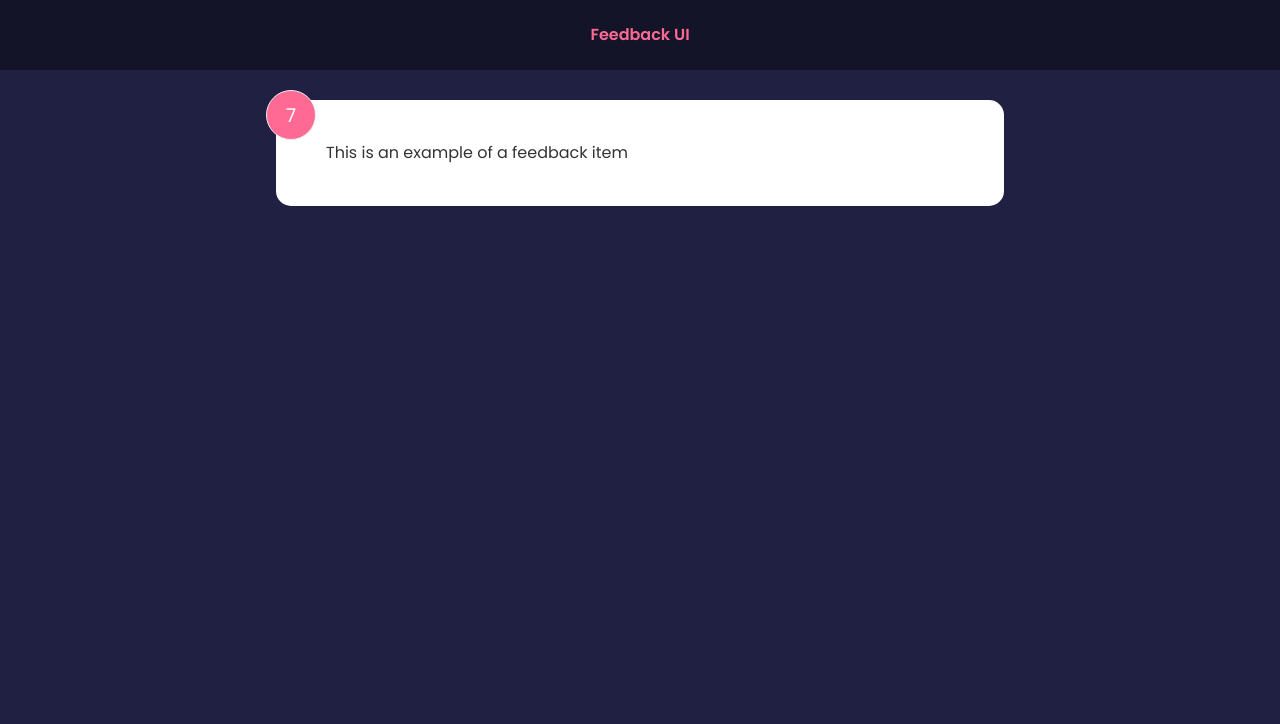
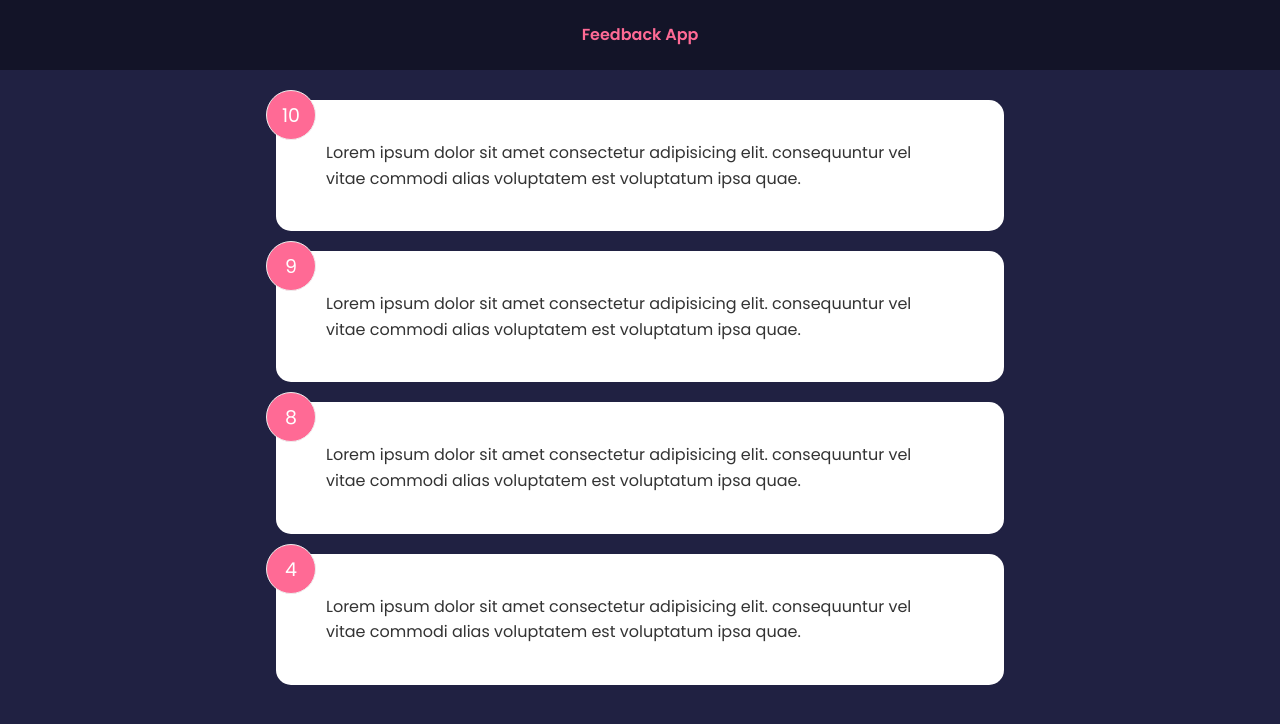
Before and after one commit to Radexman/feedback-app, a React (Create React App) app: page / in a window 1280 px wide. Shown: the top 724 px of the page. Built offline with nearby package versions, Linux system fonts and the light colour scheme.

Commit message:
Global State

```diff
--- a/src/App.js
+++ b/src/App.js
@@ -1,12 +1,16 @@
+import { useState } from "react";
 import Header from "./components/Header";
-import FeedbackItem from "./components/FeedbackItem";
+import FeedbackList from "./components/FeedbackList";
+import FeedbackData from "./data/FeedbackData";
 
 export default function App() {
+  const [feedback, setFeedback] = useState(FeedbackData);
+
   return (
     <>
       <Header />
       <div className="container">
-        <FeedbackItem />
+        <FeedbackList feedback={feedback} />
       </div>
     </>
   );
--- a/src/components/FeedbackItem.jsx
+++ b/src/components/FeedbackItem.jsx
@@ -1,13 +1,8 @@
-import { useState } from "react";
-
-function FeedbackItem() {
-  const [rating, setRating] = useState(7);
-  const [text, setText] = useState("This is an example of a feedback item");
-
+function FeedbackItem({ item }) {
   return (
     <div className="card">
-      <div className="num-display">{rating}</div>
-      <div className="text-dispaly">{text}</div>
+      <div className="num-display">{item.rating}</div>
+      <div className="text-dispaly">{item.text}</div>
     </div>
   );
 }
--- /dev/null
+++ b/src/components/FeedbackList.jsx
@@ -0,0 +1,15 @@
+import FeedbackItem from "./FeedbackItem";
+
+function FeedbackList({ feedback }) {
+  if (!feedback || feedback.length === 0) {
+    return <p>No Feedback Yet</p>;
+  }
+  return (
+    <div className="feedback-list">
+      {feedback.map((item) => (
+        <FeedbackItem key={item.id} item={item} />
+      ))}
+    </div>
+  );
+}
+export default FeedbackList;
--- a/src/components/Header.jsx
+++ b/src/components/Header.jsx
@@ -9,7 +9,7 @@
 }
 
 Header.defaultProps = {
-  text: "Feedback UI",
+  text: "Feedback App",
 };
 
 export default Header;
--- /dev/null
+++ b/src/data/FeedbackData.js
@@ -0,0 +1,24 @@
+const FeedbackData = [
+  {
+    id: 1,
+    rating: 10,
+    text: "Lorem ipsum dolor sit amet consectetur adipisicing elit. consequuntur vel vitae commodi alias voluptatem est voluptatum ipsa quae.",
+  },
+  {
+    id: 2,
+    rating: 9,
+    text: "Lorem ipsum dolor sit amet consectetur adipisicing elit. consequuntur vel vitae commodi alias voluptatem est voluptatum ipsa quae.",
+  },
+  {
+    id: 3,
+    rating: 8,
+    text: "Lorem ipsum dolor sit amet consectetur adipisicing elit. consequuntur vel vitae commodi alias voluptatem est voluptatum ipsa quae.",
+  },
+  {
+    id: 4,
+    rating: 4,
+    text: "Lorem ipsum dolor sit amet consectetur adipisicing elit. consequuntur vel vitae commodi alias voluptatem est voluptatum ipsa quae.",
+  },
+];
+
+export default FeedbackData;
```
